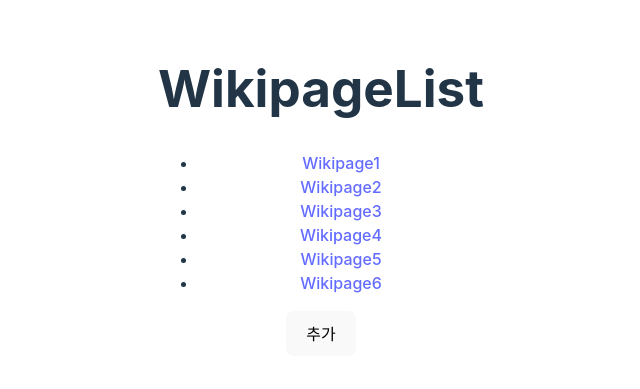
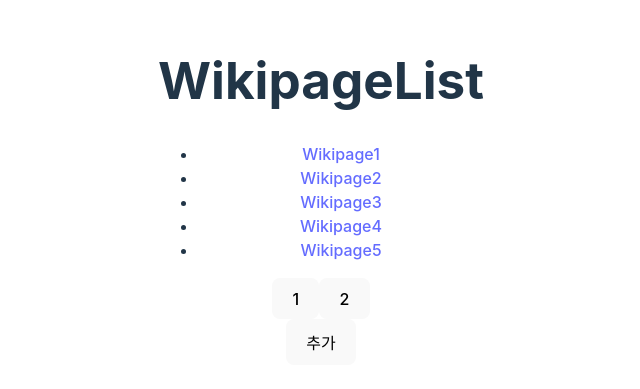
Before and after one commit to Mangb0/Cyh_WikiPage, a React (Vite) app: page / in a window 1280 px wide. Shown: the part 209-598 px from the top of the page, without its empty margins (319-959 px from the left). Built offline with nearby package versions, Linux system fonts and the light colour scheme; data requests are answered from the project's data file.

Commit message:
Pagination 추가

```diff
--- a/src/components/Home.jsx
+++ b/src/components/Home.jsx
@@ -2,10 +2,16 @@ import { useEffect, useState } from "react";
 import WikipageWrite from "./WikipageWrite";
 import useWiki from "../hooks/useWiki";
 import WikipageList from "./WikipageList";
+import Pagination from "./Pagination";
 
 const Home = () => {
-  const [wikipageList, setWikipageList] = useState([]);
   const [isWriteOpened, setIsWriteOpened] = useState(false);
+
+  const [page, setPage] = useState(1);
+  const limit = 5;
+  let offset = (page - 1) * limit;
+
+  const { getWikipageList, isLoading, wikipageList } = useWiki();
 
   const writeModalOpened = () => {
     setIsWriteOpened(true);
@@ -16,10 +22,8 @@ const Home = () => {
   };
 
   useEffect(() => {
-    getWikipageList().then((res) => setWikipageList(res));
+    getWikipageList();
   }, [isWriteOpened]);
-
-  const { getWikipageList, isLoading } = useWiki();
 
   return (
     <div>
@@ -27,12 +31,24 @@ const Home = () => {
       {isLoading ? (
         <p>Loading...</p>
       ) : (
-        <WikipageList currentList={wikipageList} />
+        <WikipageList
+          wikipageList={wikipageList}
+          limit={limit}
+          offset={offset}
+        />
       )}
       <WikipageWrite
         isWriteOpened={isWriteOpened}
         writeModalClosed={writeModalClosed}
       />
+      {wikipageList.length > 5 && (
+        <Pagination
+          page={page}
+          totalItems={wikipageList.length}
+          limit={limit}
+          setPage={setPage}
+        />
+      )}
       <button onClick={writeModalOpened}>추가</button>
     </div>
   );
--- /dev/null
+++ b/src/components/Pagination.jsx
@@ -0,0 +1,31 @@
+import { useState } from "react";
+
+const Pagination = ({ page, totalItems, limit, setPage }) => {
+  const totalPage = Math.ceil(totalItems / limit);
+
+  const limitPage = 5;
+
+  const startPage = Math.floor((page - 1) / limitPage) * limitPage + 1;
+
+  const isPrev = startPage > 1;
+  const isNext = startPage + 5 <= totalPage;
+
+  const endPage = isNext ? startPage + 4 : startPage + ((totalPage - 1) % 5);
+  const buttonCnt = endPage - startPage + 1;
+
+  return (
+    <div>
+      {isPrev && <button onClick={() => setPage(startPage - 5)}>이전</button>}
+      {Array(buttonCnt)
+        .fill()
+        .map((_, i) => (
+          <button key={i} onClick={() => setPage(startPage + i)}>
+            {startPage + i}
+          </button>
+        ))}
+      {isNext && <button onClick={() => setPage(startPage + 5)}>다음</button>}
+    </div>
+  );
+};
+
+export default Pagination;
--- a/src/components/WikipageList.jsx
+++ b/src/components/WikipageList.jsx
@@ -1,9 +1,16 @@
 import { Link } from "react-router-dom";
 
-const WikipageList = ({ currentList }) => {
+const WikipageList = ({ wikipageList, limit, offset }) => {
+  const currentData = (list) => {
+    if (list) {
+      const currentList = list.slice(offset, offset + limit);
+      return currentList;
+    }
+  };
+
   return (
     <ul>
-      {currentList.map((wikipage) => (
+      {currentData(wikipageList).map((wikipage) => (
         <li key={wikipage.id}>
           <Link to={`/wikipage/${wikipage.id}`}>{wikipage.title}</Link>
         </li>
--- a/src/hooks/useWiki.js
+++ b/src/hooks/useWiki.js
@@ -2,6 +2,7 @@ import axios from "axios";
 import { useState } from "react";
 
 const useWiki = () => {
+  const [wikipageList, setWikipageList] = useState([]);
   const [wikipageObj, setWikipageObj] = useState({
     title: "",
     content: "",
@@ -11,6 +12,7 @@ const useWiki = () => {
   const getWikipageList = async () => {
     setIsLoading(true);
     const res = await axios.get("http://localhost:3001/wikipage");
+    setWikipageList(res.data);
     setIsLoading(false);
     return res.data;
   };
@@ -37,6 +39,7 @@ const useWiki = () => {
     writeWikipage,
     updateWikipage,
     isLoading,
+    wikipageList,
     wikipageObj,
   };
 };
```
